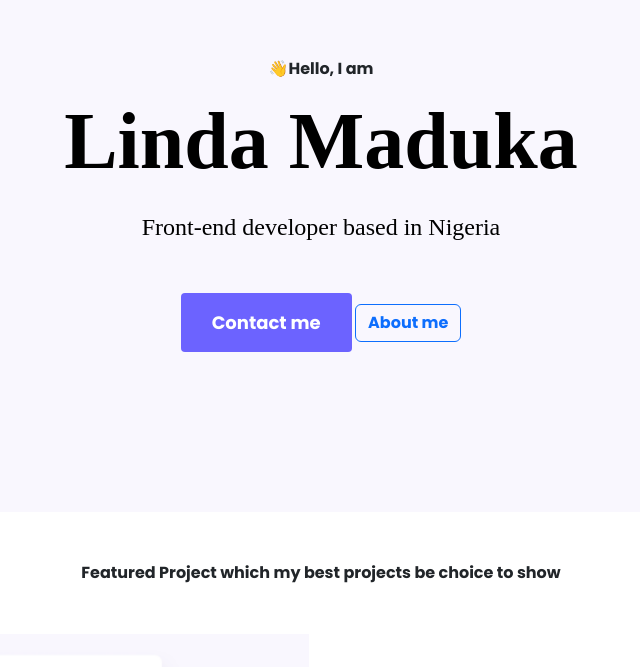
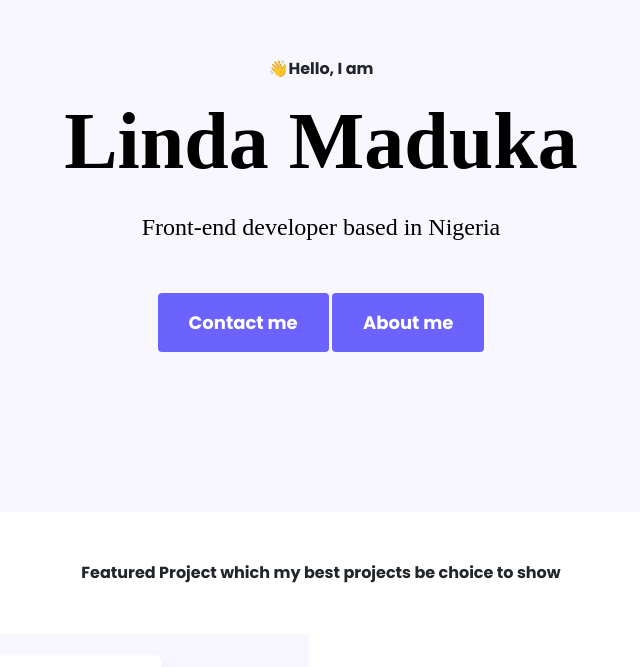
Before and after one commit to lindamaduka/Responsive-portfolio-project, a plain HTML site: page index.html in a window 1280 px wide. Shown: the part 103-770 px from the top of the page, without its empty margins (319-959 px from the left). Drawn offline with nearby package versions, Linux system fonts and the light colour scheme; files that its build step writes are made by us from their sources; a web font is replaced by a local one.

Commit message:
Made changes to html and css

```diff
--- a/index.html
+++ b/index.html
@@ -33,10 +33,8 @@
       <h1>Linda Maduka</h1>
       <h2 class="mb-5">Front-end developer based in Nigeria</h2>
       <div>
-        <a href="#" class="btn btn-branding">Contact me</a>
-        <a href="about.html" class="about-link btn btn-outline-primary"
-          >About me</a
-        >
+        <a href="about.html#contact" class="btn btn-branding">Contact me</a>
+        <a href="about.html" class="about-link btn btn-branding">About me</a>
       </div>
     </div>
     <p class="text-center m-5">
```
Also changed, not shown: about.html (+1 -1 lines), style/portfolio.css (renamed from images/style/portfolio.css).
